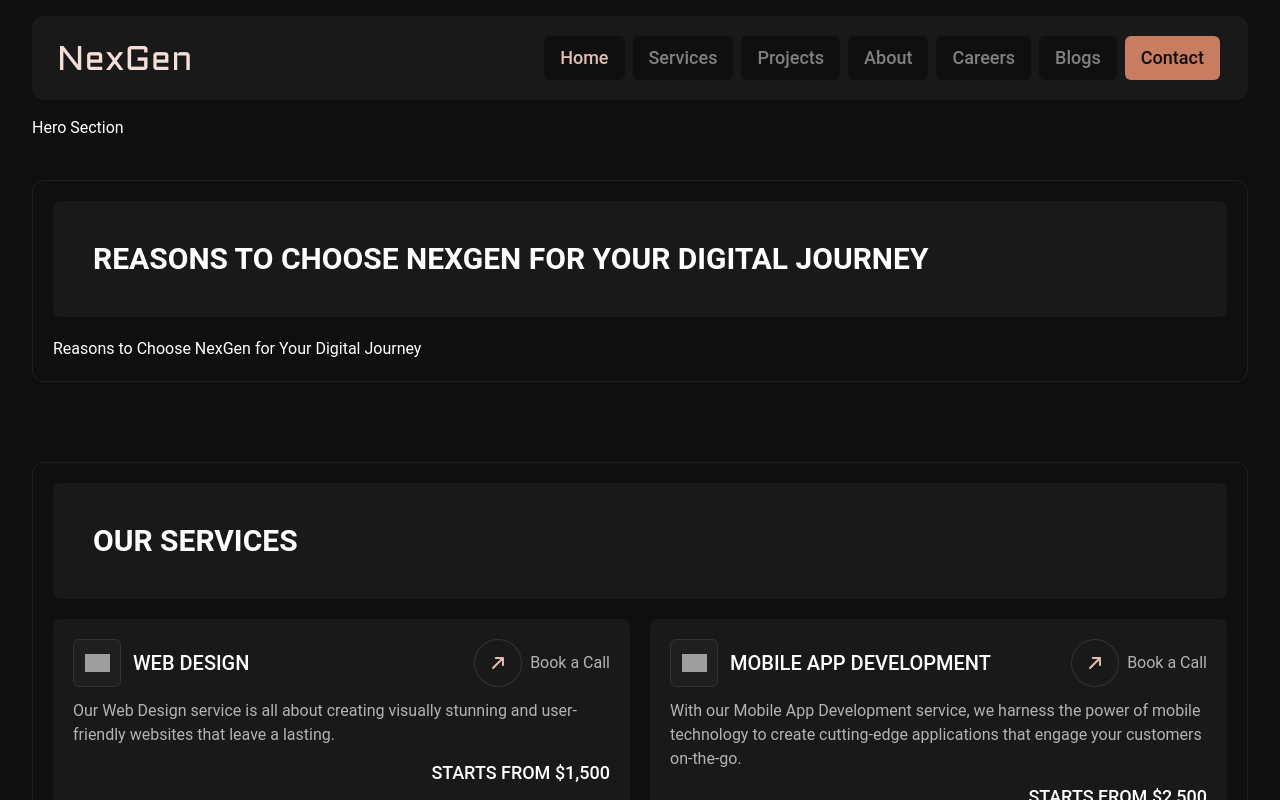
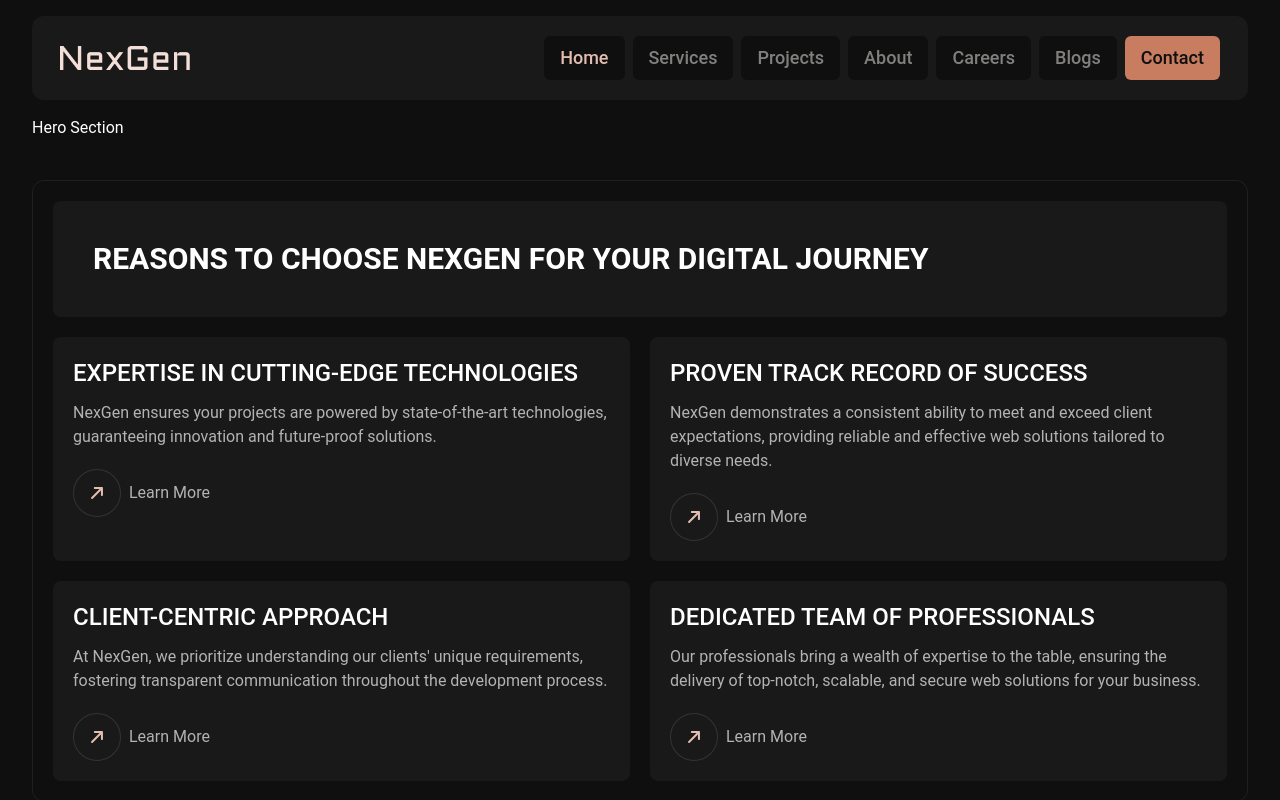
Before and after one commit to k7areef/NexGen, a React (Vite) app: page / in a window 1280 px wide. Shown: the top 800 px of the page. Built offline with nearby package versions, Linux system fonts and the light colour scheme; grey boxes are pictures that could not be loaded.

Commit message:
feat: Complete About Section

```diff
--- a/src/components/sections/About.jsx
+++ b/src/components/sections/About.jsx
@@ -1,4 +1,8 @@
+import { Link } from "react-router-dom";
 import SectionLayout from "./common/SectionLayout";
+import reasons from "@data/reasons.json";
+import { FontAwesomeIcon } from "@fortawesome/react-fontawesome";
+import { faArrowRight } from "@fortawesome/free-solid-svg-icons";
 
 function About() {
     return (
@@ -8,7 +12,23 @@ function About() {
                     title="Reasons to Choose NexGen for Your Digital Journey"
                     headerChildren={<></>}
                 >
-                    Reasons to Choose NexGen for Your Digital Journey
+                    <div className="cards-grid grid grid-cols-1 md:grid-cols-2 gap-5">
+                        {
+                            reasons.map((reason, index) => (<div className="reason-card rounded-lg overflow-hidden bg-dark-10 flex flex-col p-5" key={index}>
+                                <h3 className="uppercase font-medium text-lg sm:text-xl md:text-2xl mb-3">{reason.title}</h3>
+                                <p className="text-grey-70">{reason.description}</p>
+                                <Link
+                                    to={'/'}
+                                    className="flex items-center gap-2 group w-fit mt-5"
+                                >
+                                    <div className="text-orange-80 -rotate-45 w-12 h-12 rounded-full border border-dark-20 flex items-center justify-center shrink-0 transiiton duration-200 ease-in sm:group-hover:border-dark-35">
+                                        <FontAwesomeIcon icon={faArrowRight} />
+                                    </div>
+                                    <p className="text-grey-70 transition duration-200 ease-in sm:group-hover:text-grey-80">Learn More</p>
+                                </Link>
+                            </div>))
+                        }
+                    </div>
                 </SectionLayout>
             </div>
         </section>
--- /dev/null
+++ b/src/data/reasons.json
@@ -0,0 +1,22 @@
+[
+  {
+    "id": 1,
+    "title": "Expertise in Cutting-Edge Technologies",
+    "description": "NexGen ensures your projects are powered by state-of-the-art technologies, guaranteeing innovation and future-proof solutions."
+  },
+  {
+    "id": 2,
+    "title": "Proven Track Record of Success",
+    "description": "NexGen demonstrates a consistent ability to meet and exceed client expectations, providing reliable and effective web solutions tailored to diverse needs."
+  },
+  {
+    "id": 3,
+    "title": "Client-Centric Approach",
+    "description": "At NexGen, we prioritize understanding our clients' unique requirements, fostering transparent communication throughout the development process."
+  },
+  {
+    "id": 4,
+    "title": "Dedicated Team of Professionals",
+    "description": "Our professionals bring a wealth of expertise to the table, ensuring the delivery of top-notch, scalable, and secure web solutions for your business."
+  }
+]
```
